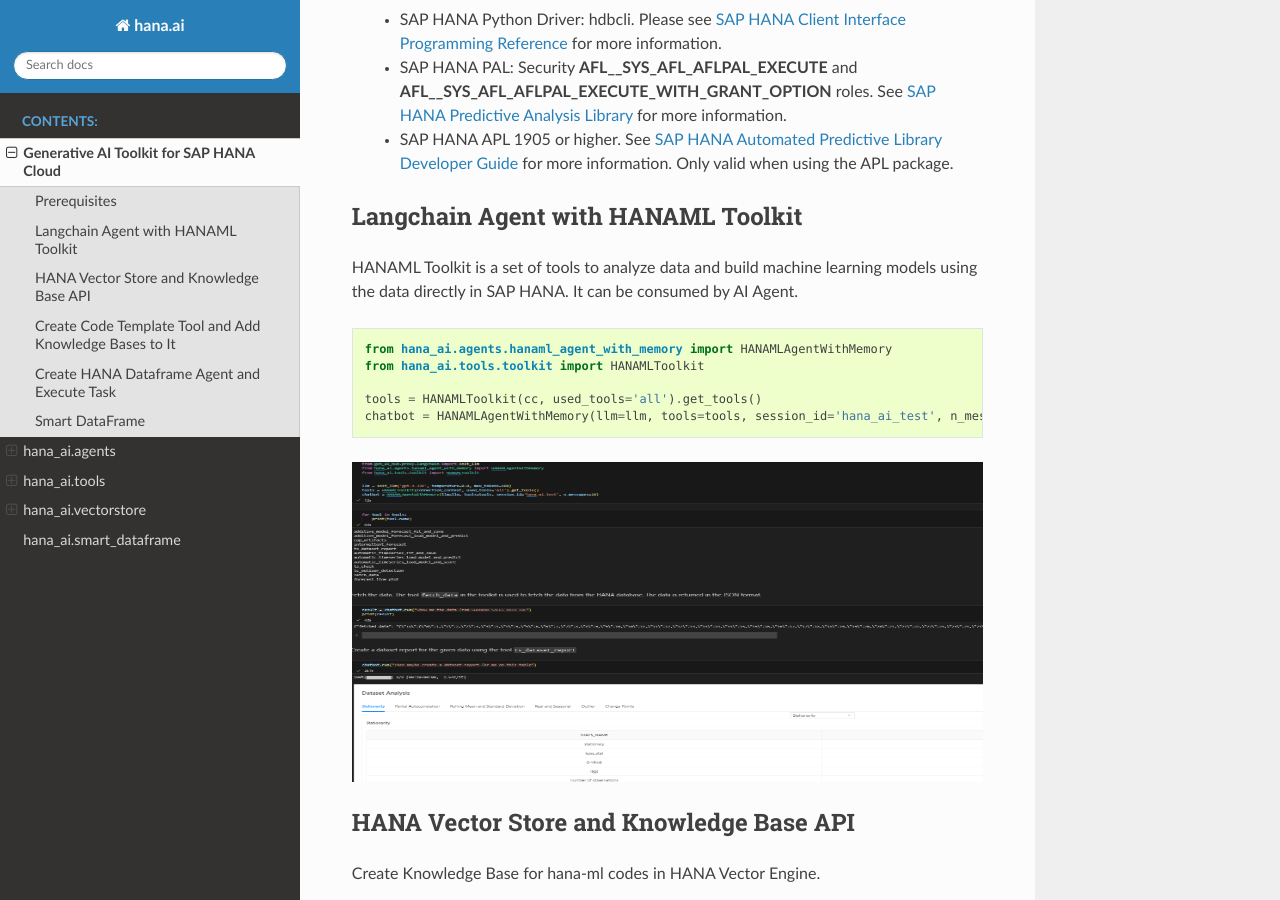
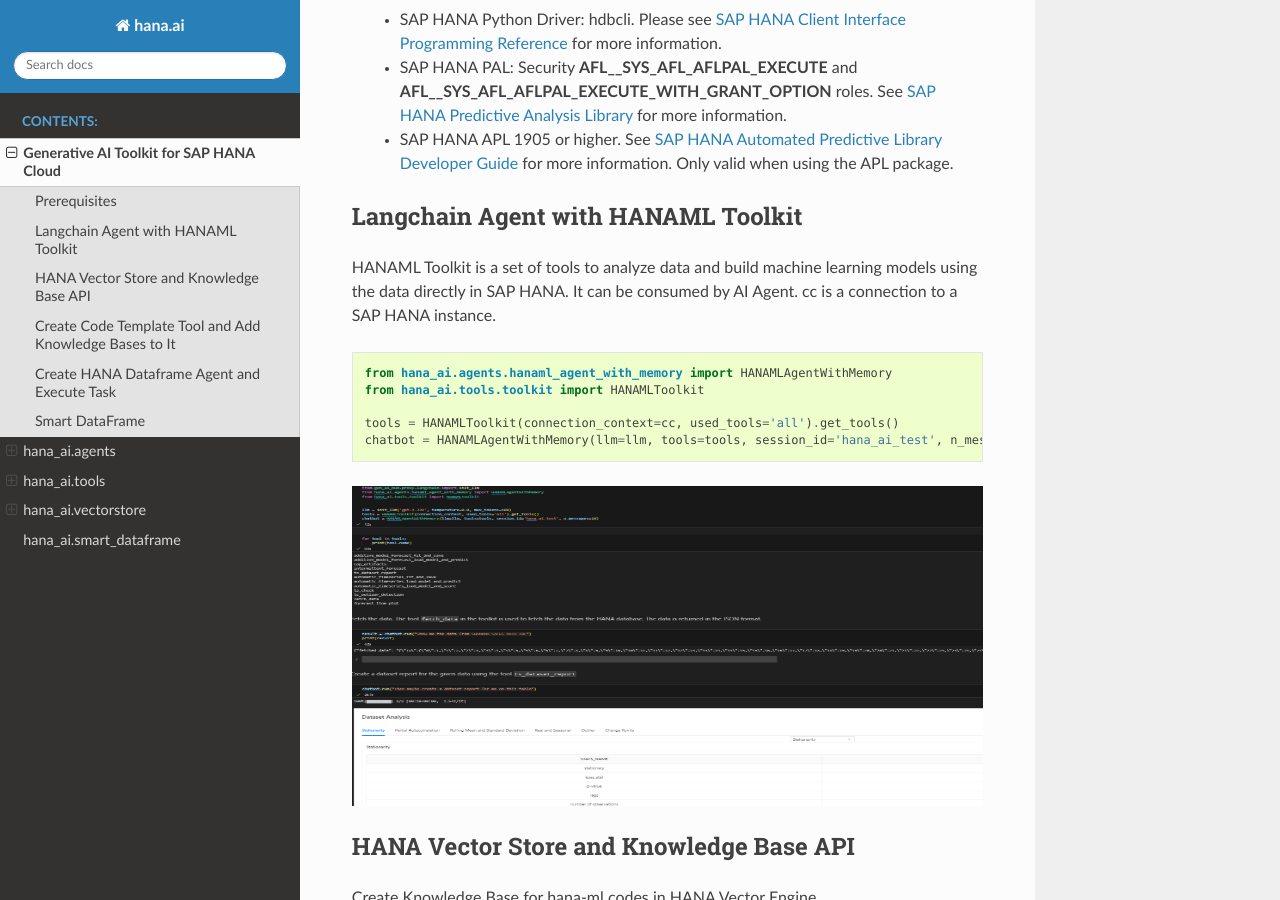
Before and after one commit to plturrell/generative-ai-toolkit-for-sap-hana-cloud, a Sphinx documentation site: the page built from doc/hana_ai.rst, in a window 1280 px wide and 900 px high, scrolled down 713 px. Built offline with Sphinx 7.4.7 and the Read the Docs theme 3.1.0, drawn with Linux system fonts in a browser that asks for light colours.

Commit message:
update doc

```diff
--- a/doc/hana_ai.rst
+++ b/doc/hana_ai.rst
@@ -39,12 +39,12 @@
 Langchain Agent with HANAML Toolkit
 -----------------------------------
 
-HANAML Toolkit is a set of tools to analyze data and build machine learning models using the data directly in SAP HANA. It can be consumed by AI Agent. ::
+HANAML Toolkit is a set of tools to analyze data and build machine learning models using the data directly in SAP HANA. It can be consumed by AI Agent. cc is a connection to a SAP HANA instance. ::
 
     from hana_ai.agents.hanaml_agent_with_memory import HANAMLAgentWithMemory
     from hana_ai.tools.toolkit import HANAMLToolkit
 
-    tools = HANAMLToolkit(cc, used_tools='all').get_tools()
+    tools = HANAMLToolkit(connection_context=cc, used_tools='all').get_tools()
     chatbot = HANAMLAgentWithMemory(llm=llm, tools=tools, session_id='hana_ai_test', n_messages=10)
 
 .. image:: image/chatbotwithtoolkit.png
```
Also changed, not shown: doc/agents/hana_ai.agents.hanaml_agent_with_memory.HANAMLAgentWithMemory.rst (added, +14 -0 lines).
